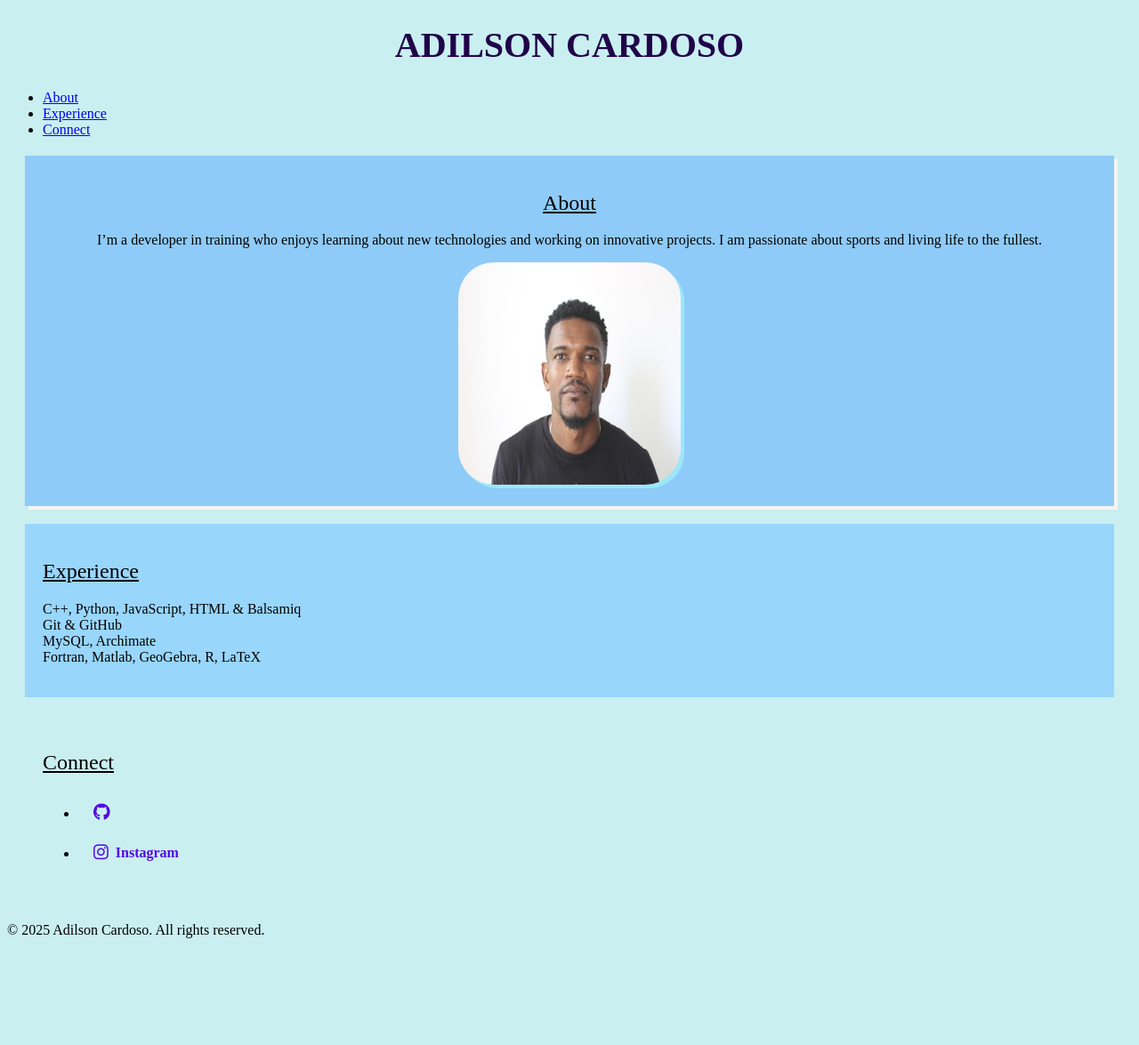
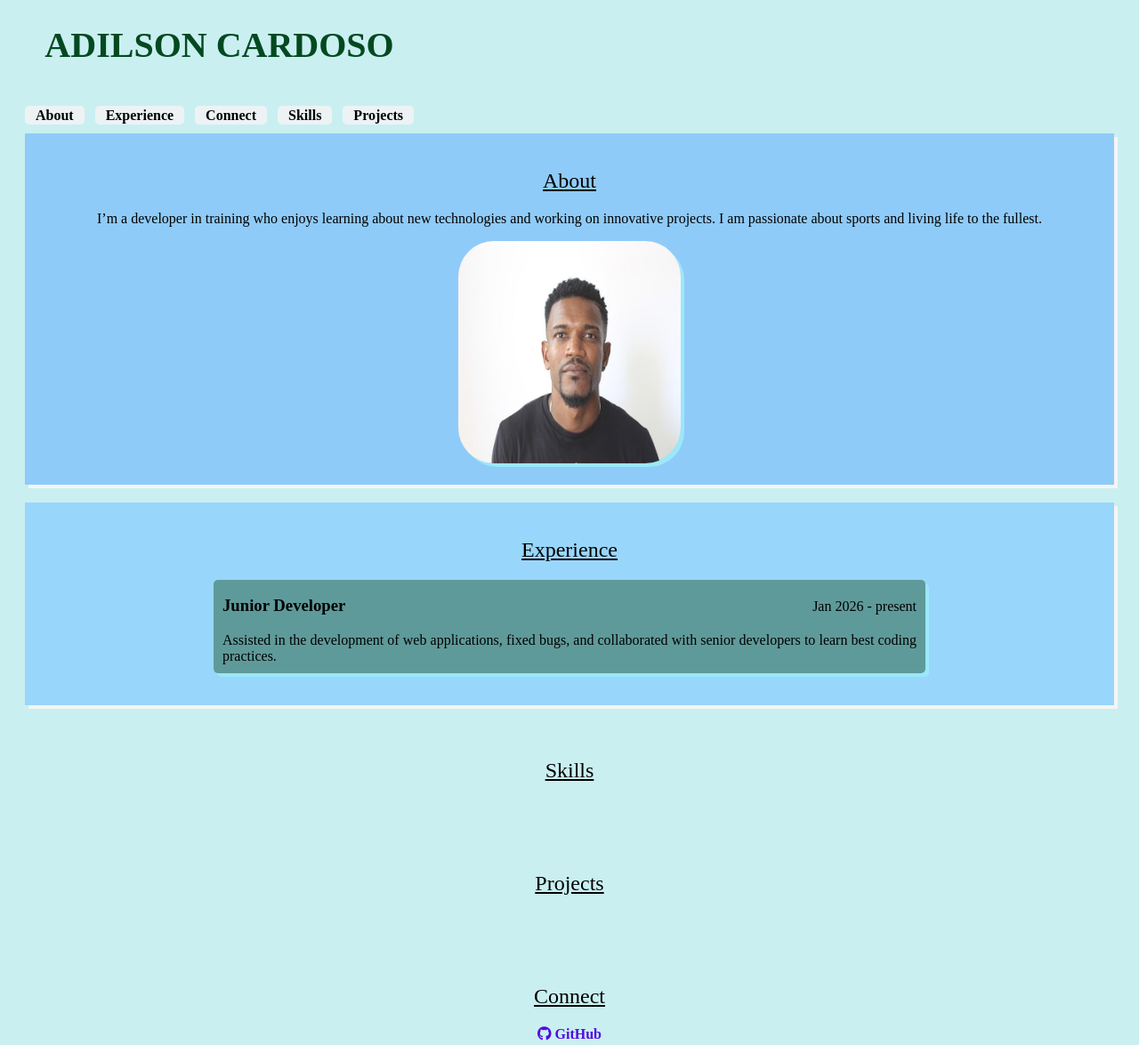
Before and after one commit to adilbcardoso/adilson-cardoso-luna, a plain HTML site: page index.html in a window 1280 px wide. Shown: the top 1175 px of the page at 89% size. Before the commit the page ends 1071 px from the top, so only its background shows below. Drawn offline with Linux system fonts and the light colour scheme.

Commit message:
formatted styles added

```diff
--- a/css/index.css
+++ b/css/index.css
@@ -1,4 +1,5 @@
 body {
+  margin-top: 150px;
   background-color: rgb(202, 239, 241);
   color: black;
   font-family: "Times New Roman", Times, serif;
@@ -9,7 +10,7 @@ h1 {
   text-align: center;
   font-size: 2.5em;
   font-weight: bold;
-  color: rgb(32, 3, 73);
+  color: rgb(3, 73, 32);
 }
 
 h2 {
@@ -17,14 +18,15 @@ h2 {
   font-weight: 400;
   color: black;
   text-decoration: underline;
+  text-align: center;
 }
 section {
-  margin: 20px; /*space between sections*/
-  padding: 20px; /* padding around each section*/
+  margin: 20px;
+  padding: 20px;
 }
-
+/* section About */
 #about {
-  text-align: center; /* make title centered */
+  text-align: center;
   background-color: rgb(143, 203, 248);
   box-shadow: 4px 4px whitesmoke;
 }
@@ -33,36 +35,99 @@ section {
   border-radius: 40px;
   box-shadow: 4px 4px rgb(154, 232, 248);
 }
-#experience ul {
-  list-style-type: none;
-  padding: 0;
-}
+
+/* section experience */
 
 #experience {
   background-color: rgb(153, 214, 252);
   margin-bottom: 2px;
+  box-shadow: 4px 4px whitesmoke;
+  font-size: 1em;
+}
+.experience {
+  margin-left: auto;
+  margin-right: auto;
+  background-color: rgb(95, 154, 154);
+  border-radius: 5px;
+  box-shadow: 4px 4px rgb(154, 232, 248);
+  max-width: 800px;
+}
+.job {
+  margin: 10px;
+  background-color: rgb(95, 154, 154);
+  row-gap: 2px;
+}
+.title {
+  display: flex;
+  justify-content: space-between;
+  text-align: left;
+
+  align-items: baseline;
 }
 
-#connect a i {
-  margin-right: 8px; /* space between text */
-  font-size: 1.2em; /* icone size */
-  vertical-align: middle;
+.description {
+  list-style-type: none;
+  color: black;
+  text-align: justify;
+}
+
+.job .description {
+  margin-top: 0;
+  padding-bottom: 10px;
+}
+
+/* section connect */
+#connect ul {
+  list-style-type: none;
+  display: flex;
+  flex-direction: column;
+  width: 100%;
+  align-items: center;
+  justify-content: center;
+  gap: 8px;
+  padding: 0;
 }
 
 #connect a {
-  display: inline-flex;
-  align-items: center;
-  padding: 8px 12px;
-  margin: 5px;
   border-radius: 6px;
-
   text-decoration: none;
   color: rgb(82, 9, 226);
   font-weight: bold;
   transition: background 0.3s ease, color 0.3s ease;
 }
-
 #connect a:hover {
-  background: rgb(82, 9, 226);
+  background: rgb(153, 214, 252);
   color: white;
 }
+/* Header */
+nav ul {
+  list-style: none;
+  padding: 20px;
+  display: flex;
+  flex-wrap: wrap;
+  gap: 12px;
+}
+nav a {
+  text-decoration: none;
+  font-weight: bolder;
+  color: black;
+  padding: 2px 12px;
+  background-color: rgb(237, 243, 244);
+  border-radius: 5px;
+}
+nav a:hover {
+  background-color: rgb(153, 214, 252);
+  border-color: black;
+  border-style: dashed;
+  border-width: 1px;
+}
+
+header {
+  position: fixed;
+  top: 0;
+}
+
+/* footer */
+footer {
+  text-align: center;
+}
--- a/index.html
+++ b/index.html
@@ -24,6 +24,8 @@
           <li><a href="#about">About</a></li>
           <li><a href="#experience">Experience</a></li>
           <li><a href="#connect">Connect</a></li>
+          <li><a href="#skills">Skills</a></li>
+          <li><a href="#projects">Projects</a></li>
         </ul>
       </nav>
     </header>
@@ -43,27 +45,46 @@
     </section>
     <section id="experience">
       <h2>Experience</h2>
+      <div class="experience">
+        <div class="job">
+          <div class="title">
+            <h3>Junior Developer</h3>
+            <span class="date">
+              <time datetime="2026-01">Jan 2026</time>
+              <time datetime="2027-09">- present</time>
+            </span>
+          </div>
+          <!-- close div title -->
+          <p class="description">
+            Assisted in the development of web applications, fixed bugs, and
+            collaborated with senior developers to learn best coding practices.
+          </p>
+        </div>
+      </div>
+    </section>
+
+    <section id="skills">
+      <h2>Skills</h2>
+      <!--* empty */-->
+    </section>
+    <section id="projects">
+      <h2>Projects</h2>
       <ul>
-        <li>C++, Python, JavaScript, HTML & Balsamiq</li>
-        <li>Git & GitHub</li>
-        <li>MySQL, Archimate</li>
-        <li>Fortran, Matlab, GeoGebra, R, LaTeX</li>
+        <!--* empty */-->
       </ul>
     </section>
+
     <section id="connect">
       <h2>Connect</h2>
       <ul>
         <li>
           <a href="https://github.com/adilbcardoso" target="_blank"
-            ><i class="fab fa-github"></i
-          ></a>
+            ><i class="fab fa-github"></i> GitHub</a
+          >
         </li>
         <li>
-          <a
-            href="https://www.instagram.com/iamadilsoncardoso/"
-            target="_blank"
-          >
-            <i class="fab fa-instagram"></i> Instagram</a
+          <a href="https://www.instagram.com/iamadilsoncardoso/" target="_blank"
+            ><i class="fab fa-instagram"></i> Instagram</a
           >
         </li>
       </ul>
```
Also changed, not shown: .snapshots/config.json (deleted), 2 other files.
